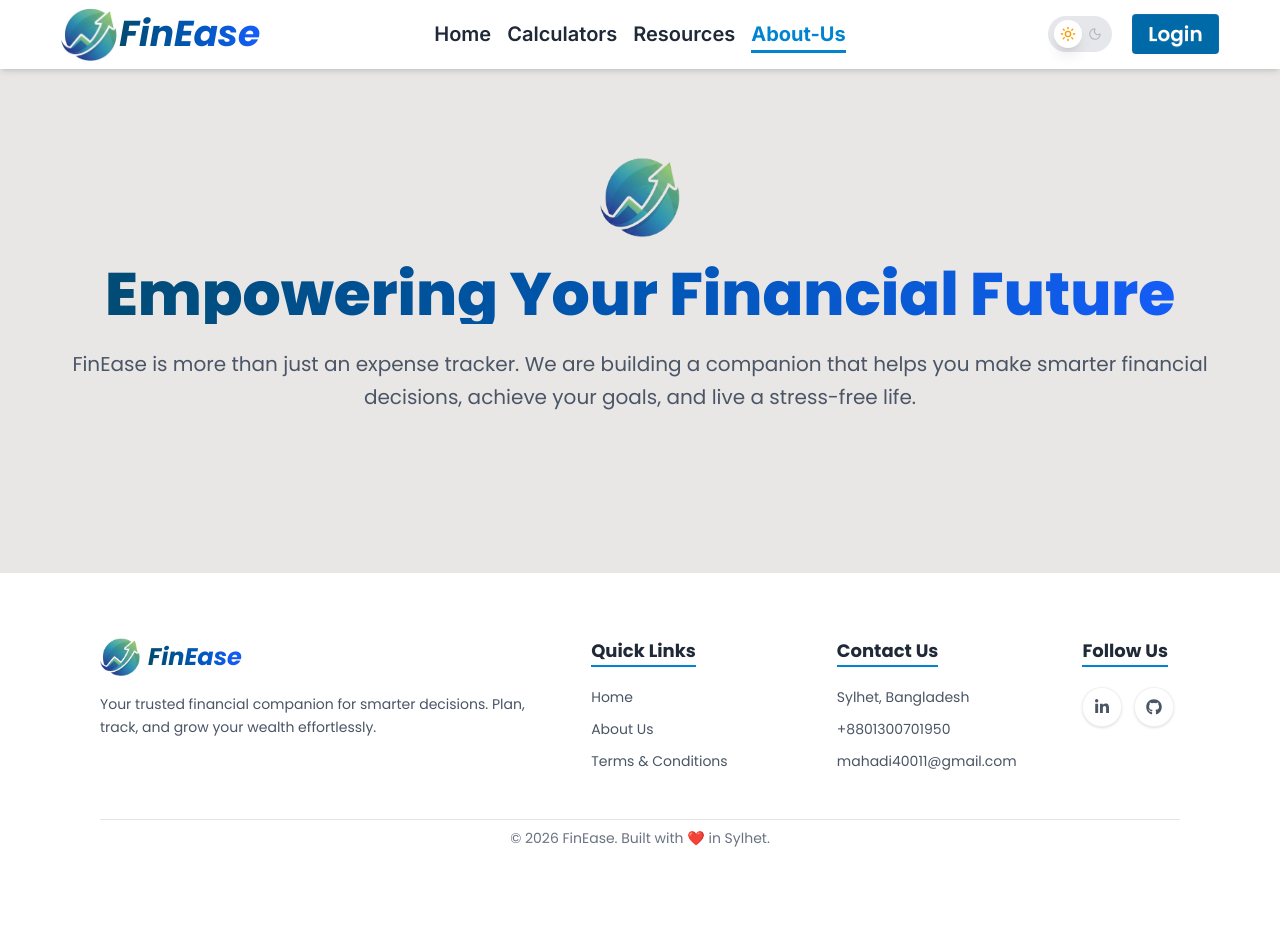
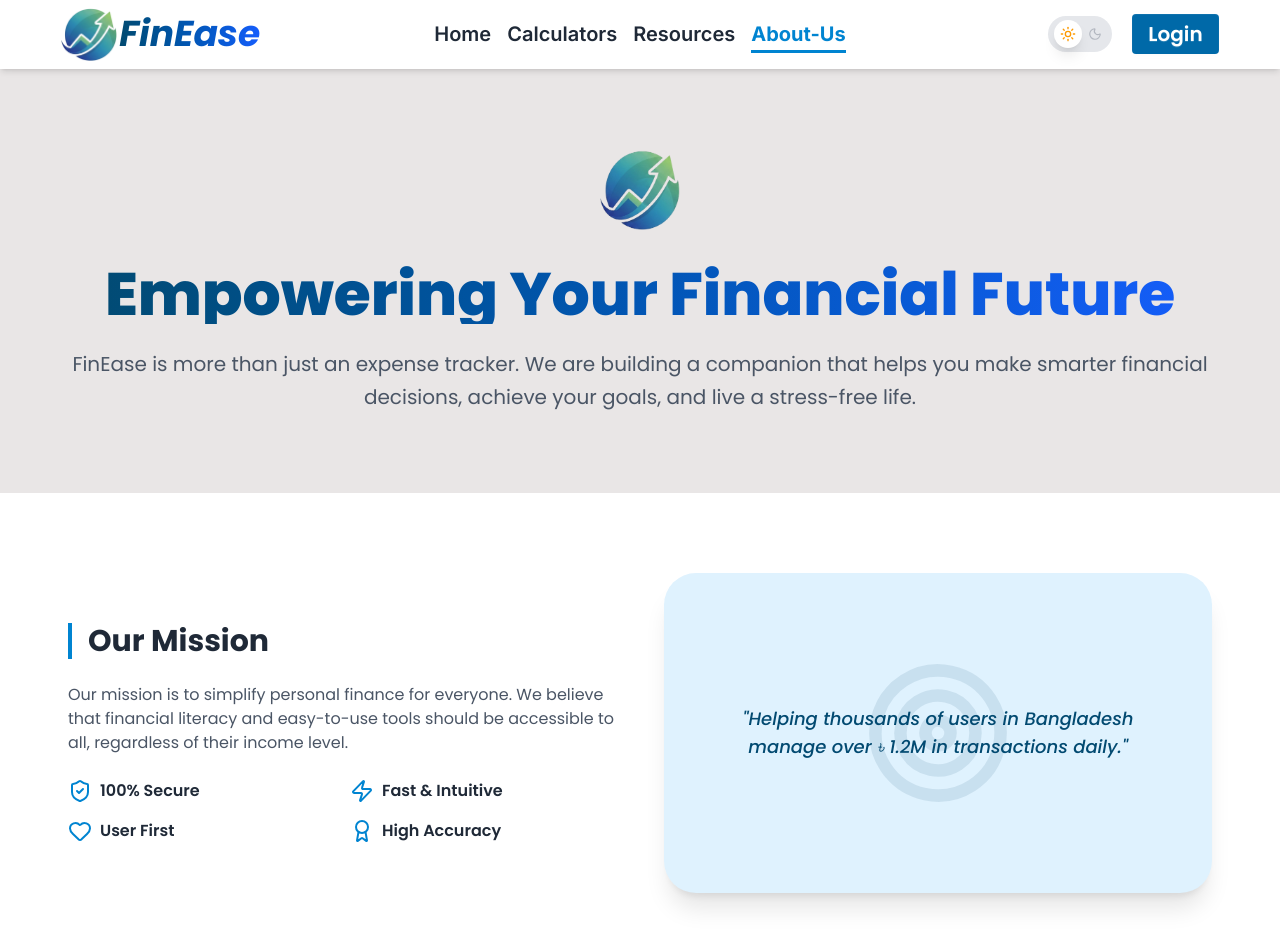
Before and after one commit to mahadi40011/FinEase-Client-Side, a React (Vite) app: page /about-us in a window 1280 px wide. Shown: the top 952 px of the page. Before the commit the page ends 868 px from the top, so only its background shows below. Built offline with nearby package versions, Linux system fonts and the light colour scheme; no server answers.

Commit message:
Create OurMission section

```diff
--- /dev/null
+++ b/src/components/AboutUs/OurMission.jsx
@@ -0,0 +1,51 @@
+import React from "react";
+import { Award, Heart, ShieldCheck, Target, Zap } from "lucide-react";
+
+const OurMission = () => {
+  return (
+    <section className="bg-app-200 py-20 px-4">
+      <div className="container">
+        <div className="grid grid-cols-1 md:grid-cols-2 gap-12 items-center responsive-container">
+          <div className="space-y-6">
+            <h2 className="text-3xl font-bold border-l-4 border-sky-600 pl-4">
+              Our Mission
+            </h2>
+            <p className="text-gray-600 dark:text-gray-400">
+              Our mission is to simplify personal finance for everyone. We
+              believe that financial literacy and easy-to-use tools should be
+              accessible to all, regardless of their income level.
+            </p>
+            <div className="grid grid-cols-2 gap-4 mt-6">
+              <div className="flex items-center gap-2 font-semibold">
+                <ShieldCheck className="text-sky-600" /> 100% Secure
+              </div>
+              <div className="flex items-center gap-2 font-semibold">
+                <Zap className="text-sky-600" /> Fast & Intuitive
+              </div>
+              <div className="flex items-center gap-2 font-semibold">
+                <Heart className="text-sky-600" /> User First
+              </div>
+              <div className="flex items-center gap-2 font-semibold">
+                <Award className="text-sky-600" /> High Accuracy
+              </div>
+            </div>
+          </div>
+          <div className="relative">
+            <div className="w-full h-80 bg-sky-100 dark:bg-gray-800 rounded-4xl flex items-center justify-center overflow-hidden shadow-xl">
+              <Target
+                size={150}
+                className="text-sky-900/10 absolute rotate-12"
+              />
+              <p className="text-center p-10 italic text-lg font-medium text-sky-900 dark:text-sky-400">
+                "Helping thousands of users in Bangladesh manage over ৳ 1.2M in
+                transactions daily."
+              </p>
+            </div>
+          </div>
+        </div>
+      </div>
+    </section>
+  );
+};
+
+export default OurMission;
--- a/src/pages/AboutUs/AboutUs.jsx
+++ b/src/pages/AboutUs/AboutUs.jsx
@@ -1,12 +1,14 @@
 import React from "react";
 import Heading from "../../components/Shared/Heading/Heading";
-import { Target, Users, ShieldCheck, Zap, Heart, Award } from "lucide-react";
 import HeroSection from "../../components/AboutUs/HeroSection";
+import OurMission from "../../components/AboutUs/OurMission";
 
 const AboutUs = () => {
   return (
     <div className="font-poppins text-natural transition-colors duration-300">
       <HeroSection />
+
+      <OurMission />
     </div>
   );
 };
```
